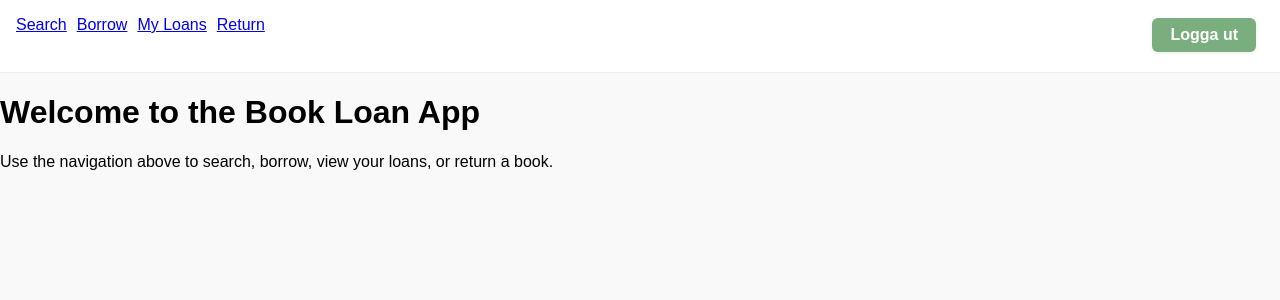
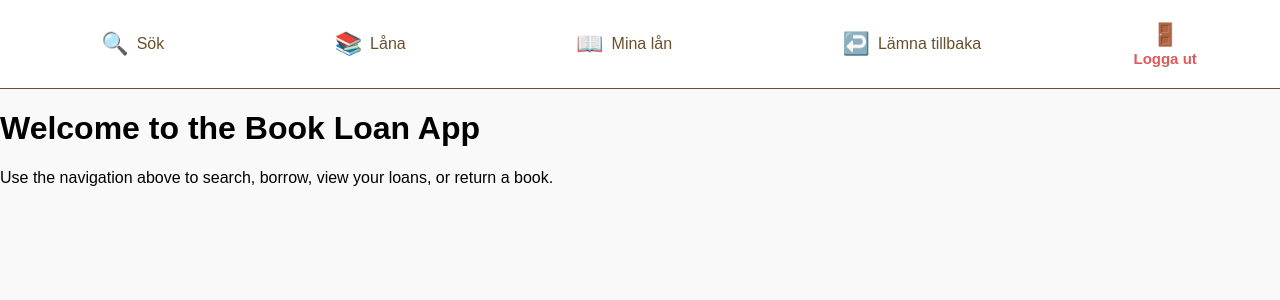
Before and after one commit to LudwigForsberg163/storyshare-frontend, a Next.js app: page / in a window 1280 px wide. Shown: the top 300 px of the page. Built offline with nearby package versions, Linux system fonts and the light colour scheme; sample sign-in values are in the browser's storage.

Commit message:
Adding navigation bar

```diff
--- a/src/app/(main)/layout.tsx
+++ b/src/app/(main)/layout.tsx
@@ -1,17 +1,13 @@
-import Link from 'next/link';
-import LogoutButton from '../../components/LogoutButton';
+
+import NavBar from '../../components/NavBar';
 
 export default function MainLayout({ children }: { children: React.ReactNode }) {
   return (
     <>
-      <nav style={{ marginBottom: 20, position: 'relative', minHeight: 40 }}>
-        <Link href="/search" style={{ marginRight: 10 }}>Search</Link>
-        <Link href="/borrow" style={{ marginRight: 10 }}>Borrow</Link>
-        <Link href="/loans" style={{ marginRight: 10 }}>My Loans</Link>
-        <Link href="/return">Return</Link>
-        <LogoutButton />
-      </nav>
-      {children}
+      <NavBar />
+      <div style={{ paddingBottom: 64 }}>
+        {children}
+      </div>
     </>
   );
 }
--- a/src/app/globals.css
+++ b/src/app/globals.css
@@ -9,3 +9,55 @@ nav {
   border-bottom: 1px solid #eee;
   padding: 1rem;
 }
+
+/* Responsive NavBar styles */
+.responsive-nav {
+  display: flex;
+  justify-content: space-around;
+  align-items: center;
+  background: #fff;
+  border-top: 1.5px solid #6B4F2B;
+  position: fixed;
+  bottom: 0;
+  left: 0;
+  right: 0;
+  height: 60px;
+  z-index: 100;
+}
+.nav-link {
+  display: flex;
+  flex-direction: column;
+  align-items: center;
+  color: #6B4F2B;
+  text-decoration: none;
+  font-size: 15px;
+  font-weight: 500;
+  padding: 4px 0;
+  transition: color 0.2s;
+}
+.nav-link.active {
+  color: #7BAE7F;
+}
+.nav-icon {
+  font-size: 22px;
+  margin-bottom: 2px;
+}
+@media (min-width: 700px) {
+  .responsive-nav {
+    position: static;
+    flex-direction: row;
+    height: 56px;
+    border-top: none;
+    border-bottom: 1.5px solid #6B4F2B;
+    background: #fff;
+  }
+  .nav-link {
+    flex-direction: row;
+    font-size: 16px;
+    padding: 0 18px;
+  }
+  .nav-icon {
+    margin-bottom: 0;
+    margin-right: 8px;
+  }
+}
--- a/src/components/LogoutButton.tsx
+++ b/src/components/LogoutButton.tsx
@@ -21,21 +21,22 @@ export default function LogoutButton() {
     <button
       onClick={handleLogout}
       style={{
-        position: 'absolute',
-        top: 18,
-        right: 24,
-        background: '#7BAE7F',
-        color: '#fff',
+        background: 'transparent',
+        color: '#e05a5a',
         border: 'none',
         borderRadius: 6,
-        padding: '8px 18px',
+        padding: '4px 0',
         fontWeight: 600,
-        fontSize: 16,
+        fontSize: 15,
         cursor: 'pointer',
-        boxShadow: '0 1px 4px #7BAE7F33',
+        display: 'flex',
+        flexDirection: 'column',
+        alignItems: 'center',
+        gap: 2,
       }}
     >
-      Logga ut
+      <span style={{ fontSize: 22 }}>🚪</span>
+      <span>Logga ut</span>
     </button>
   );
 }
--- /dev/null
+++ b/src/components/NavBar.tsx
@@ -0,0 +1,90 @@
+
+"use client";
+import Link from "next/link";
+import { usePathname } from "next/navigation";
+import LogoutButton from "./LogoutButton";
+
+const navItems = [
+  { href: "/search", label: "Sök", icon: "🔍" },
+  { href: "/borrow", label: "Låna", icon: "📚" },
+  { href: "/loans", label: "Mina lån", icon: "📖" },
+  { href: "/return", label: "Lämna tillbaka", icon: "↩️" },
+];
+
+export default function NavBar() {
+  const pathname = usePathname();
+  return (
+    <nav className="responsive-nav">
+      {navItems.map((item) => (
+        <Link
+          key={item.href}
+          href={item.href}
+          className={
+            "nav-link" + (pathname.startsWith(item.href) ? " active" : "")
+          }
+        >
+          <span className="nav-icon" aria-hidden="true">{item.icon}</span>
+          <span className="nav-label">{item.label}</span>
+        </Link>
+      ))}
+      <div className="nav-link" style={{padding: 0}}>
+        <LogoutButton />
+      </div>
+    </nav>
+  );
+}
+
+// CSS styles for responsive nav bar
+// Place this in your global CSS or import in your layout
+/*
+.responsive-nav {
+  display: flex;
+  justify-content: space-around;
+  align-items: center;
+  background: #fff;
+  border-top: 1.5px solid #6B4F2B;
+  position: fixed;
+  bottom: 0;
+  left: 0;
+  right: 0;
+  height: 60px;
+  z-index: 100;
+}
+.nav-link {
+  display: flex;
+  flex-direction: column;
+  align-items: center;
+  color: #6B4F2B;
+  text-decoration: none;
+  font-size: 15px;
+  font-weight: 500;
+  padding: 4px 0;
+  transition: color 0.2s;
+}
+.nav-link.active {
+  color: #7BAE7F;
+}
+.nav-icon {
+  font-size: 22px;
+  margin-bottom: 2px;
+}
+@media (min-width: 700px) {
+  .responsive-nav {
+    position: static;
+    flex-direction: row;
+    height: 56px;
+    border-top: none;
+    border-bottom: 1.5px solid #6B4F2B;
+    background: #fff;
+  }
+  .nav-link {
+    flex-direction: row;
+    font-size: 16px;
+    padding: 0 18px;
+  }
+  .nav-icon {
+    margin-bottom: 0;
+    margin-right: 8px;
+  }
+}
+*/
```
